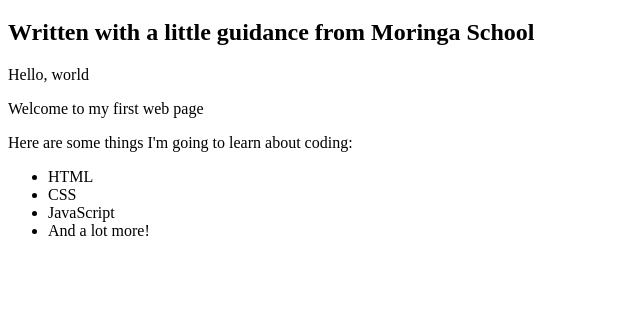
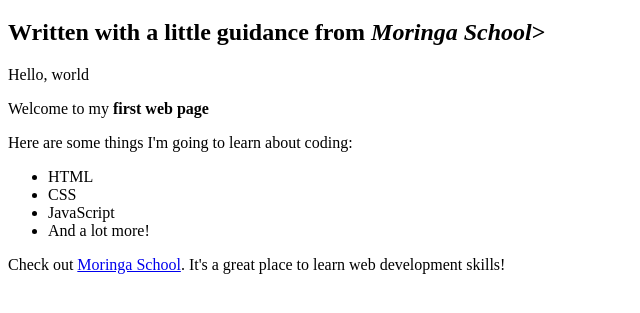
Before and after one commit to bellahOchola/first-web-page, a plain HTML site: page first.html in a window 1280 px wide. Shown: the part 61-374 px from the top of the page, without its empty margins (0-640 px from the left). Drawn offline with Linux system fonts and the light colour scheme.

Commit message:
added a link

```diff
--- a/first.html
+++ b/first.html
@@ -5,10 +5,10 @@
     </head>
     <body>
         <h1>My First Webpage</h1>
-        <h2>Written with a little guidance from Moringa School</h2>
+        <h2>Written with a little guidance from <em>Moringa School</em>></h2>
 
         <p>Hello, world</p>
-        <p>Welcome to my first web page</p>
+        <p>Welcome to my <strong>first web page</strong></p>
         <p>Here are some things I'm going to learn about coding:</p>
     <ul>
       <li>HTML</li>
@@ -16,5 +16,6 @@
       <li>JavaScript</li>
       <li>And a lot more!</li>
     </ul>
+    <p>Check out <a href="http://moringaschool.com/">Moringa School</a>. It's a great place to learn web development skills!</p>
     </body>
 </html>
```
